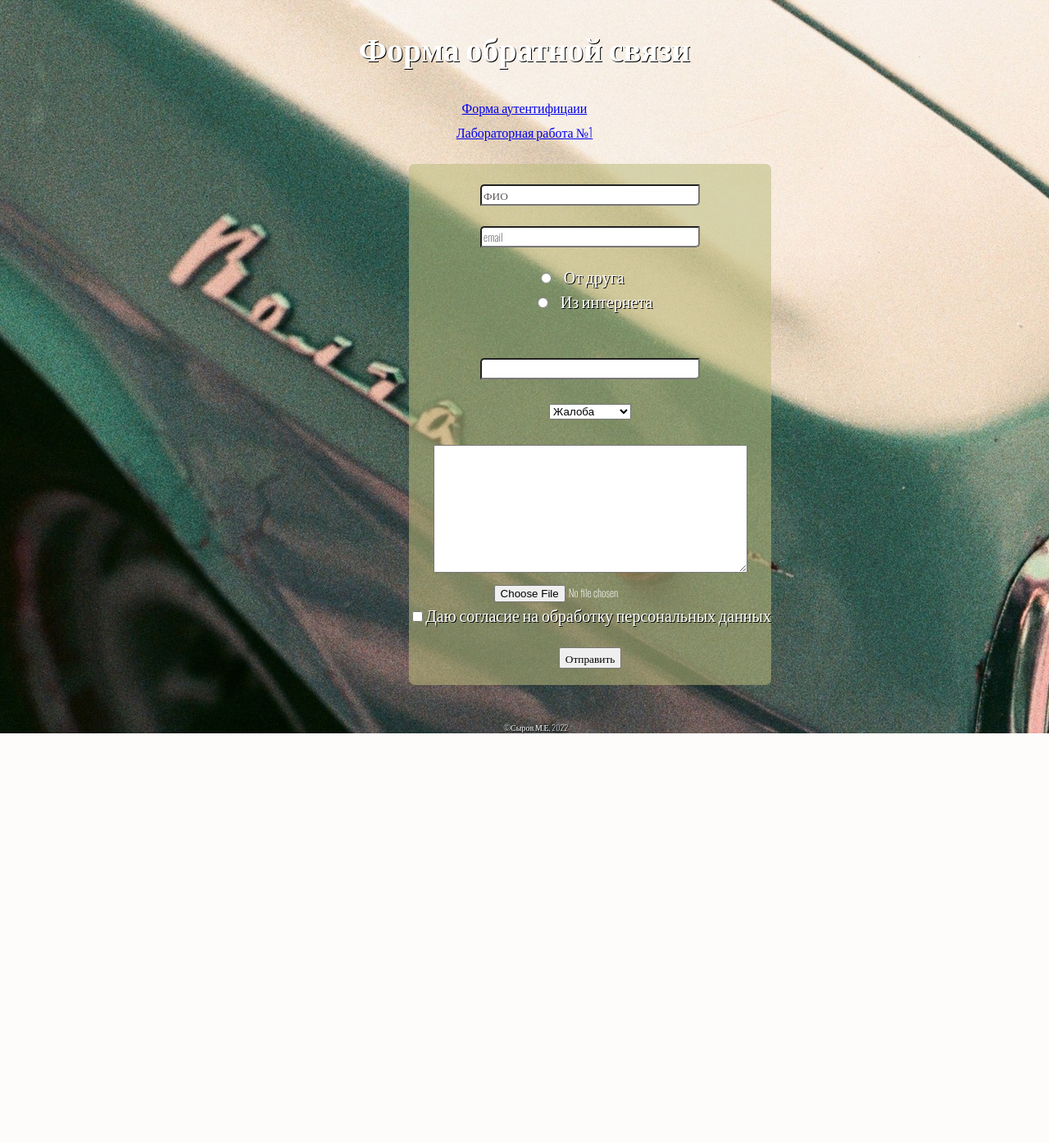
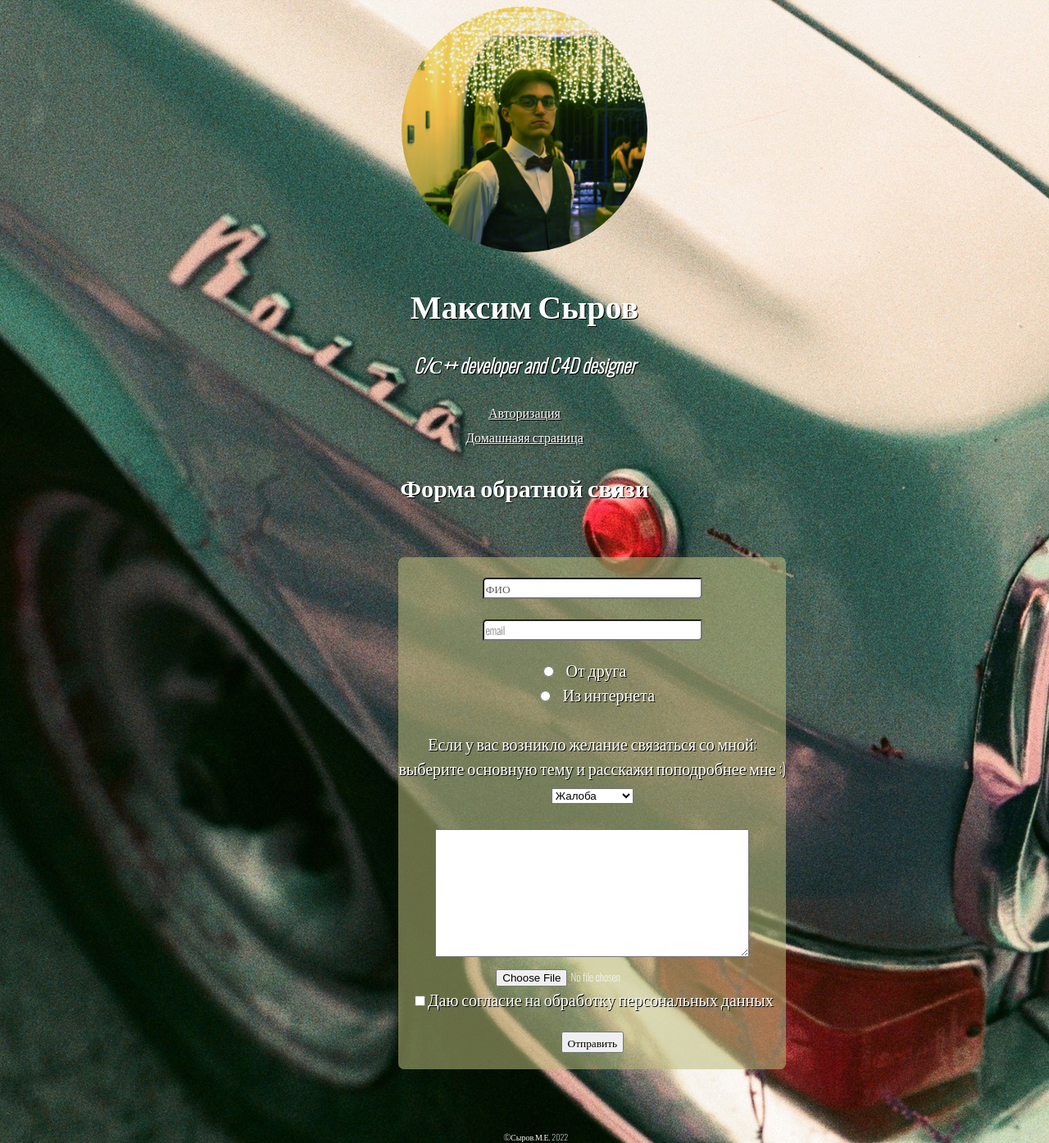
Before and after one commit to moximilian/Syrov-211-361-web-dev-2022-1, a PHP site: page /form2.html in a window 1280 px wide. Shown: the whole page at 82% size. Before the commit the page ends 895 px from the top, so only its background shows below. Run offline with PHP 8.4, Linux system fonts and the light colour scheme.

Commit message:
Add files via upload

```diff
--- a/Lab2/form2.html
+++ b/Lab2/form2.html
@@ -14,9 +14,22 @@
   <body class="f2">
 
     <header>
-      <h1>Форма обратной связи</h1>
-       <a href="form1.html">Форма аутентифицаии</a><br>
-       <a href="https://moximilian.github.io/Syrov-211-361-web-dev-2022-1/Lab1/index.html">Лабораторная работа №1</a>
+
+      <div class="avatar" >
+        <img
+          id="main"
+          src="pics/a7YDgXRU2H4.jpg"
+          style="border-radius: 150px; width: 300; height: 300px"
+        />
+      </div>
+      <h1 >Максим Сыров</h1>
+
+      <div class="bio">
+        <h3>C/С++ developer and C4D designer</h3>
+      </div>
+       <a href="form1.html" style="color: white">Авторизация</a><br>
+       <a href="https://moximilian.github.io/Syrov-211-361-web-dev-2022-1/Lab1/index.html" style="color: white">Домашнаяя страница</a>
+       <h2>Форма обратной связи</h2>
     </header>
     <main>
       <form class="form2" action="https://httpbin.org/post" method="post">
@@ -29,7 +42,7 @@
          <input type="radio" id="css" name="where_came" value="outsider">
          <label for="css">Из интернета</label><br></br>
 
-        <p><input class="inputcolor"   maxlength="25" size="40" name="addinfo"></p>
+        Если у вас возникло желание связаться со мной:<br> выберите основную тему и расскажи поподробнее мне :)<br>
         <select size="1" style="width:100px;" name="option">
            <option disabled >Выберите опцию</option>
            <option value="1">Жалоба</option>
--- a/Lab2/style.css
+++ b/Lab2/style.css
@@ -8,24 +8,31 @@ body{
     text-shadow:1px 1px black;
 }
 body.f1{
-    background-image: url(pics/1.jpg);
+    background-image: url(pics/1.jpg),url(pics/3.jpg);
 
 
 }
+.avtar{
+	border-radius: 350px;
+	padding-top: 50px;
+}
+.bio{
+    font-style:italic;
+}
 body.f2{
-    background-image: url(pics/2.jpg);
+    background-image: url(pics/2.jpg), url(pics/3.jpg);
 }
 .form1{
     position: absolute;
     left:43%;
-    top:25%;
+    top:85%;
     background-color: rgba(187, 188, 123, 0.544);
     border-radius:7px;
 }
 .form2{
     position: absolute;
-    left:39%;
-    top:25%;
+    left:38%;
+    top:85%;
     background-color: rgba(187, 188, 123, 0.544);
     border-radius:7px;
 }
@@ -34,7 +41,6 @@ h1{
 }
 a{
     font-size:16px;
-    text-shadow:none;
 }
 .inputcolor{
     border-top-left-radius: 5px;
@@ -48,7 +54,7 @@ input{
     font-family:"Oswald";
 }
 .copyright{
-    top:850px;
+    top:1350px;
     left:48%;
     position: absolute;
     font-size:10px;
```
Also changed, not shown: Lab2/form1.html (+14 -3 lines).
